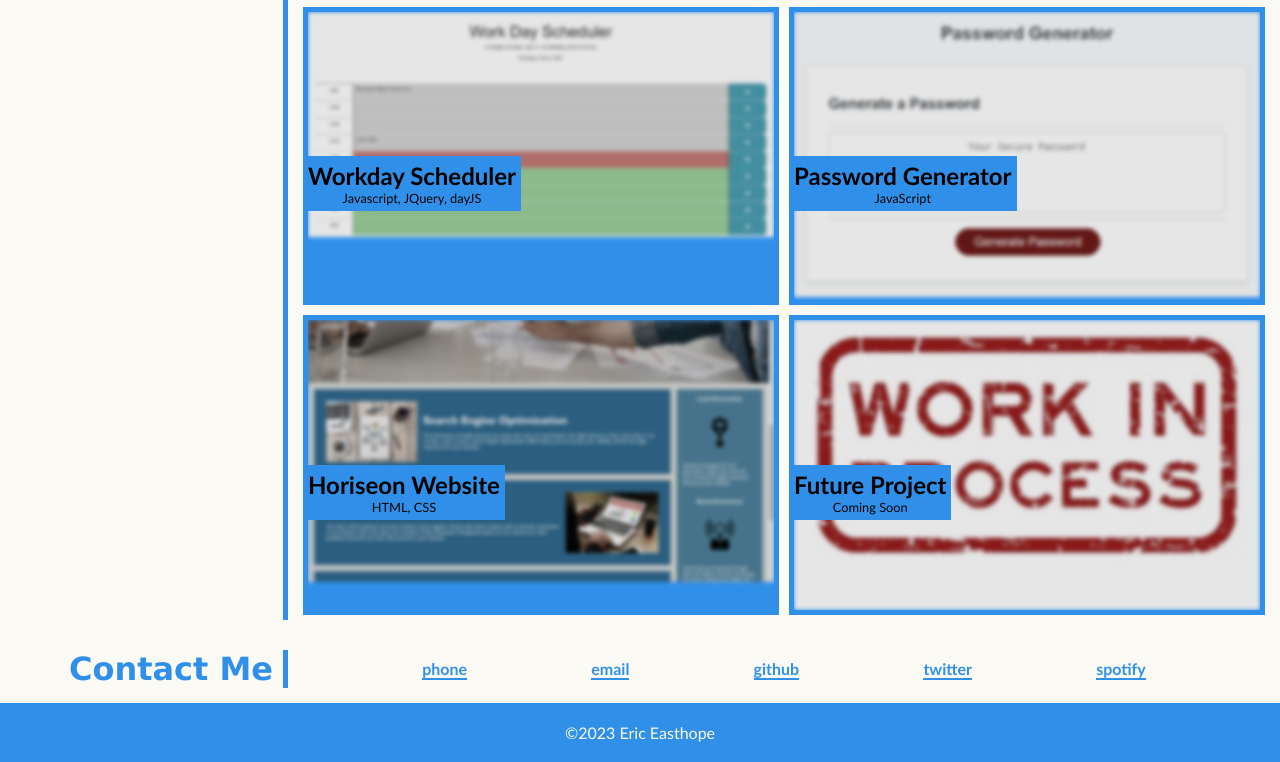
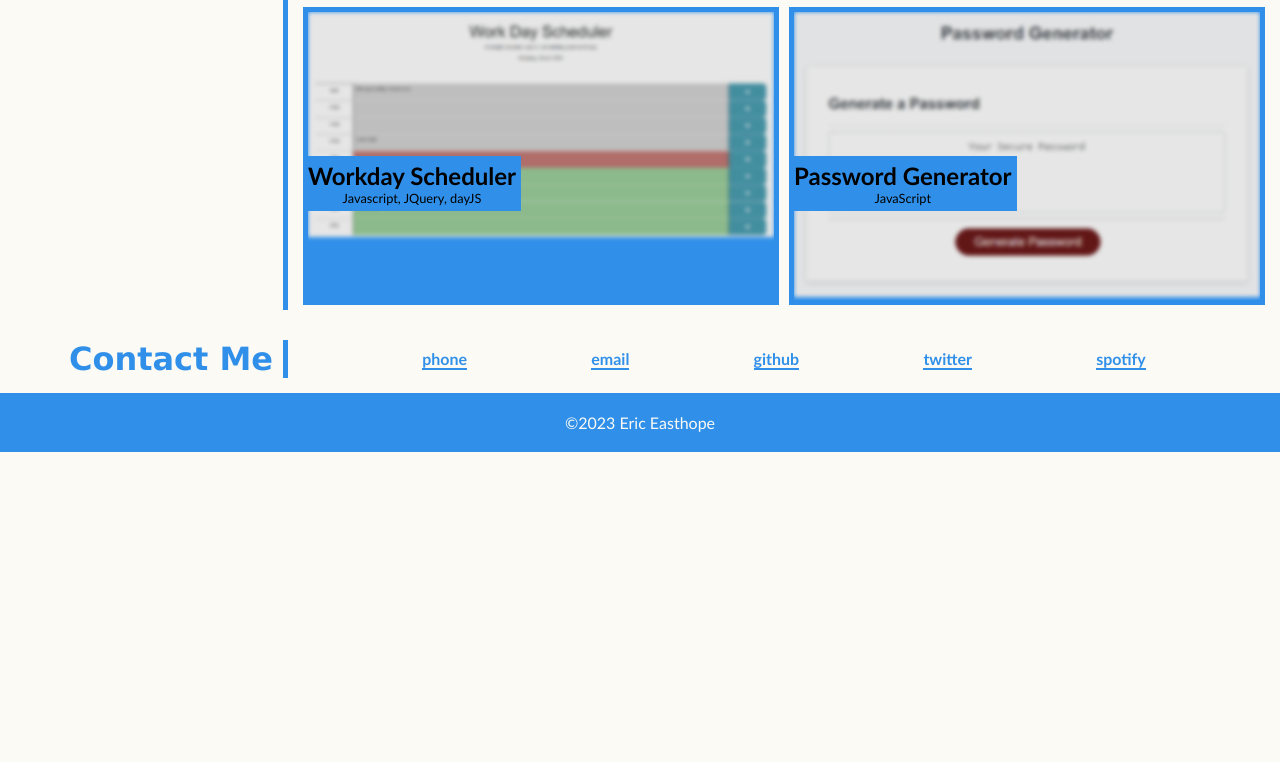
Before and after one commit to eeast/My-Portfolio, a plain HTML site: page index.html in a window 1280 px wide. Shown: the part 1061-1823 px from the top of the page. After the commit the page ends 1513 px from the top, so only its background shows below. Drawn offline with Linux system fonts and the light colour scheme.

Commit message:
removed (1) project

```diff
--- a/index.html
+++ b/index.html
@@ -66,20 +66,6 @@
                     <p class="card-lang">JavaScript</p>
                 </div>
             </a>
-            <a class="card-box" href="https://eeast.github.io/CH1-HoriseonWebsite/">
-                <img src="./assets/images/1675984258935.png" alt="">
-                <div class="card-text">
-                    <h3 class="card-title">Horiseon Website</h3>
-                    <p class="card-lang">HTML, CSS</p>
-                </div>
-            </a>
-            <a class="card-box" href="#">
-                <img src="./assets/images/grunge-red-work-process-square-260nw-1035090301.webp" alt="">
-                <div class="card-text">
-                    <h3 class="card-title">Future Project</h3>
-                    <p class="card-lang">Coming Soon</p>
-                </div>
-            </a>
         </div>
     </section>
     <section id="contact">
```
